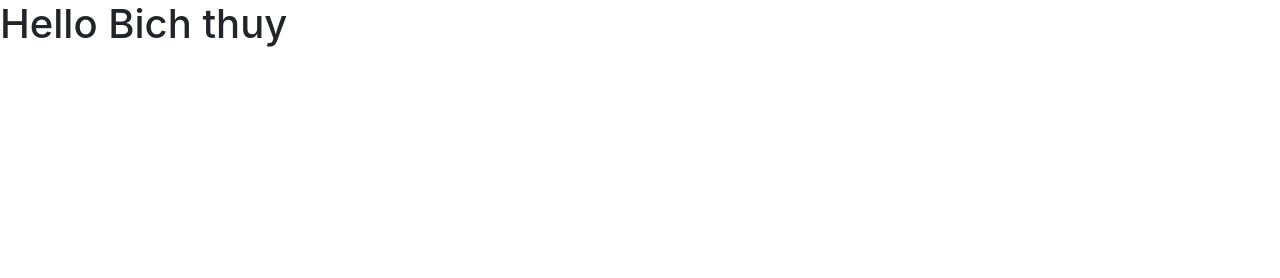
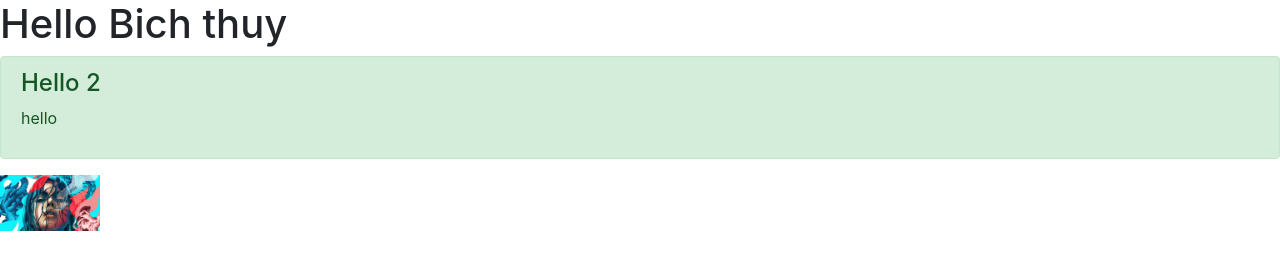
Before and after one commit to bichthuy117/bichthuy117.github.io, a plain HTML site: page index.html in a window 1280 px wide. Drawn offline with nearby package versions, Linux system fonts and the light colour scheme.

Commit message:
third commit

```diff
--- a/index.html
+++ b/index.html
@@ -11,6 +11,14 @@
   </head>
   <body>
       <h1>Hello Bich thuy</h1>
+      <div class="alert alert-success" role="alert">
+        <h4 class="alert-heading">Hello 2</h4>
+        <p>hello</p>
+        <p class="mb-0"></p>
+      </div>
+      <div style="width: 100px; height: 100px;">
+        <img style="width:100%; height:auto;" src="./assets/backiee-178672.jpg" alt="">
+      </div>
     <!-- Optional JavaScript -->
     <!-- jQuery first, then Popper.js, then Bootstrap JS -->
     <script src="https://code.jquery.com/jquery-3.3.1.slim.min.js" integrity="sha384-q8i/X+965DzO0rT7abK41JStQIAqVgRVzpbzo5smXKp4YfRvH+8abtTE1Pi6jizo" crossorigin="anonymous"></script>
```
Also changed, not shown: assets/backiee-178672.jpg (added).
